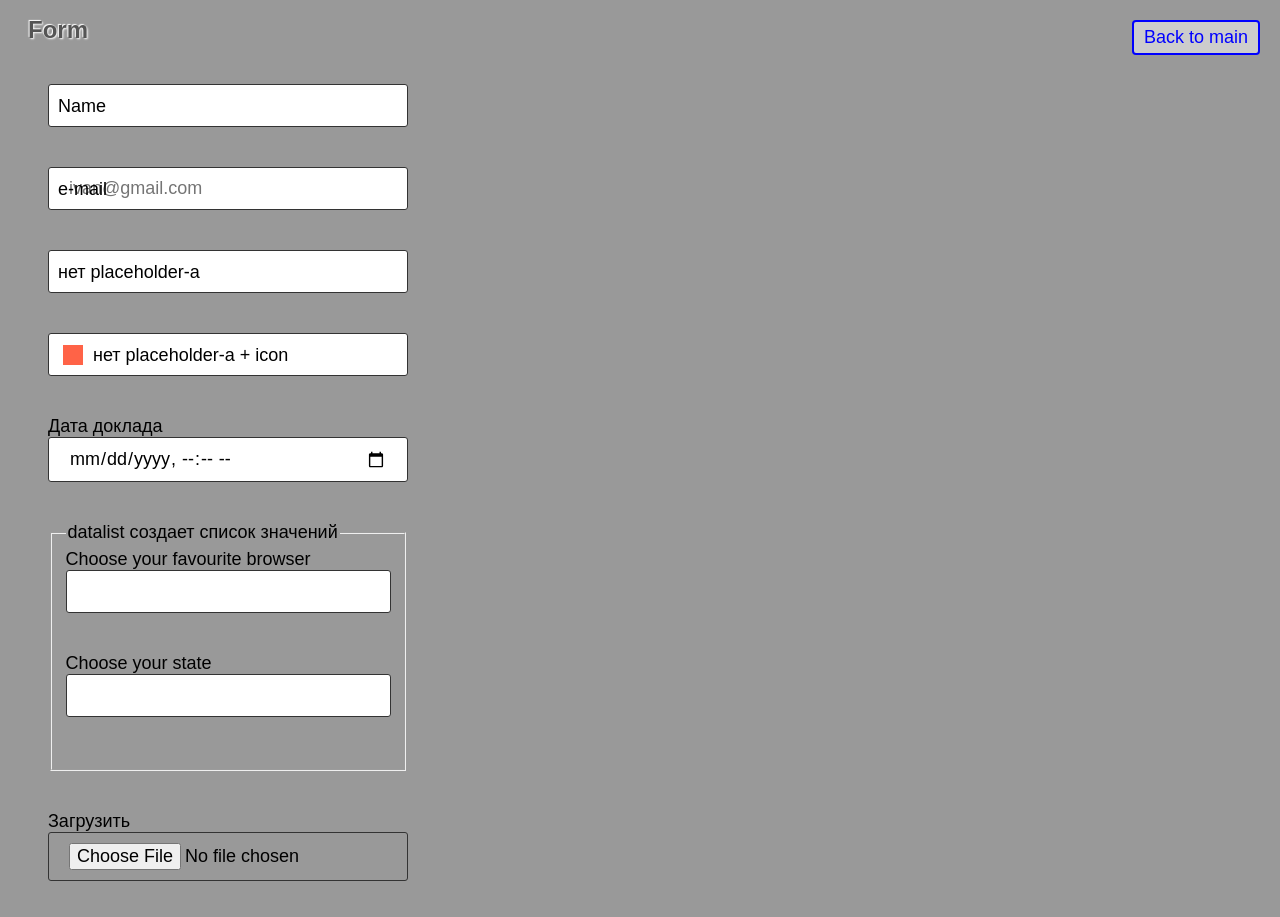
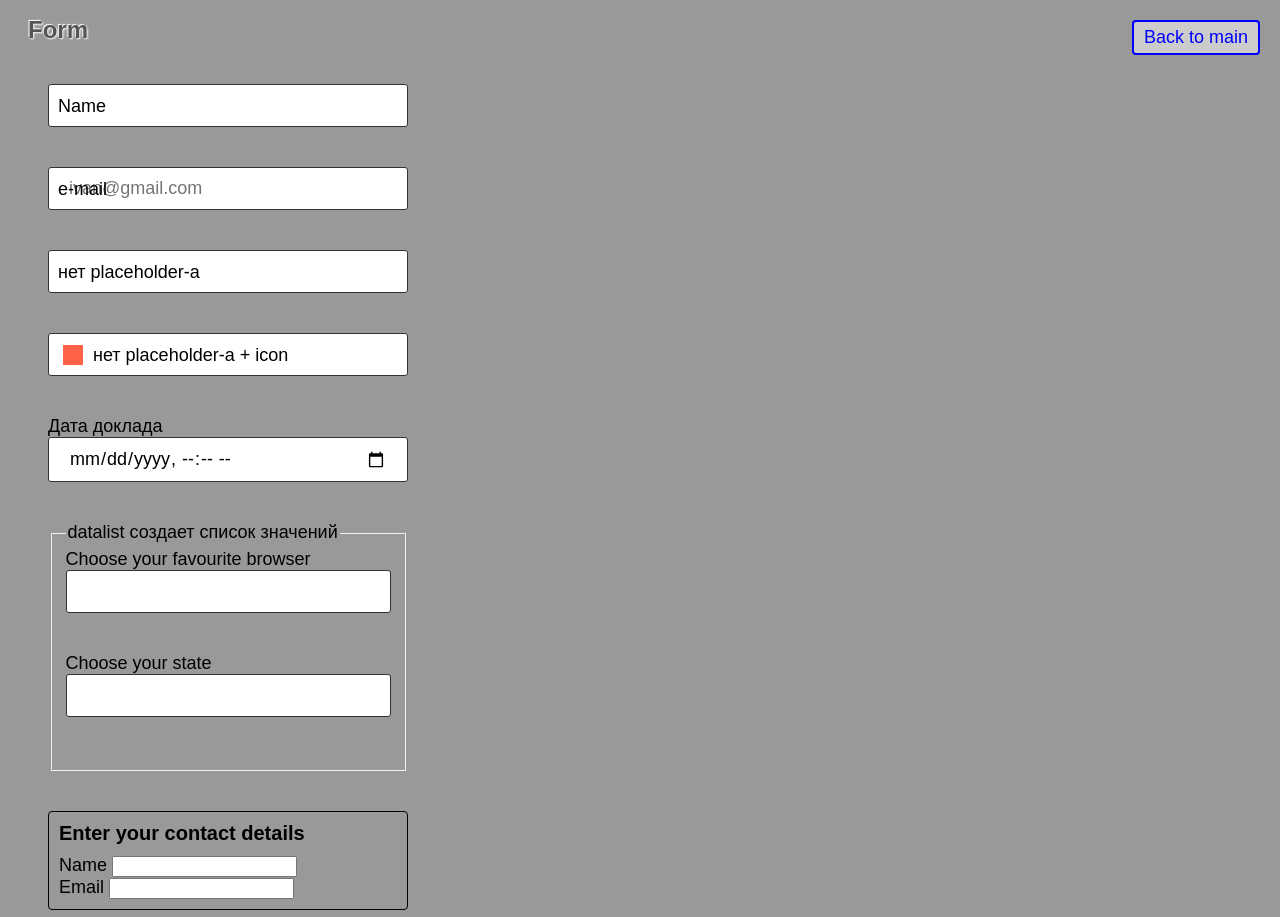
Before and after one commit to Falconoff/css-tests, a plain HTML site: page pages/page-8.html in a window 1280 px wide. Shown: the top 917 px of the page. Drawn offline with Linux system fonts and the light colour scheme.

Commit message:
form field group

```diff
--- a/css/styles-8.css
+++ b/css/styles-8.css
@@ -57,6 +57,24 @@
   left: 45px;
 }
 
+/* ============================================== */
+
+.form-group {
+  display: flex;
+  flex-direction: column;
+  padding: 10px;
+  margin-bottom: 10px;
+  border: 1px solid black;
+  border-radius: 4px;
+}
+
+.form-group p {
+  margin-top: 0;
+  margin-bottom: 10px;
+  font-weight: 700;
+  font-size: 20px;
+}
+
 /* ================================================================== */
 
 textarea {
--- a/pages/page-8.html
+++ b/pages/page-8.html
@@ -77,7 +77,7 @@
 
       <!-- ================================================================== -->
 
-      <!-- ================================================================== -->
+      <!-- ==================== Группировка полей (связанных элементов формы) ========================= -->
 
       <div class="form-field">
         <label for="date">Дата доклада</label>
@@ -90,7 +90,7 @@
       </div>
 
       <div class="form-field">
-        <!-- Элемент <fieldset> это контейнер для группировки нескольких связанных элементов в форме -->
+        <!-- Элемент <fieldset> это контейнер для группировки нескольких связанных элементов в форме, а вложенный <legend> выполянет роль заголовка группы. -->
         <fieldset>
           <legend>datalist создает список значений</legend>
           <!-- Элемент <datalist> создает список предопределённых значений, которые можно выбирать при наборе в связанном текстовом поле. Этот список скрыт и становится доступным при получении инпутом фокуса и наборе текста в нём. -->
@@ -126,6 +126,27 @@
         </fieldset>
       </div>
 
+      <!-- Элементы <fieldset> и <legend> имеют отличную семантику, но ограниченные возможности оформления. В большинстве случаев для группировки элементов формы используется <div> с атрибутами доступности role и aria-labelledby.
+      Атрибут role="group" указывает на то, что элементы внутри этого <div> являются частью группы.
+      Атрибут aria-labelledby="contact-details-head" содержит идентификатор элемента с описанием группы.
+       -->
+      <div
+        class="form-group"
+        role="group"
+        aria-labelledby="contact-details-head"
+      >
+        <p id="contact-details-head">Enter your contact details</p>
+        <label>
+          Name
+          <input type="text" name="username" />
+        </label>
+        <label>
+          Email
+          <input type="email" name="email" />
+        </label>
+      </div>
+      <!-- ==================== / Группировка полей (связанных элементов формы) ========================= -->
+
       <div class="form-field">
         <label for="pdf">Загрузить</label>
         <input class="form-input" type="file" name="pdf" id="pdf" />
```
